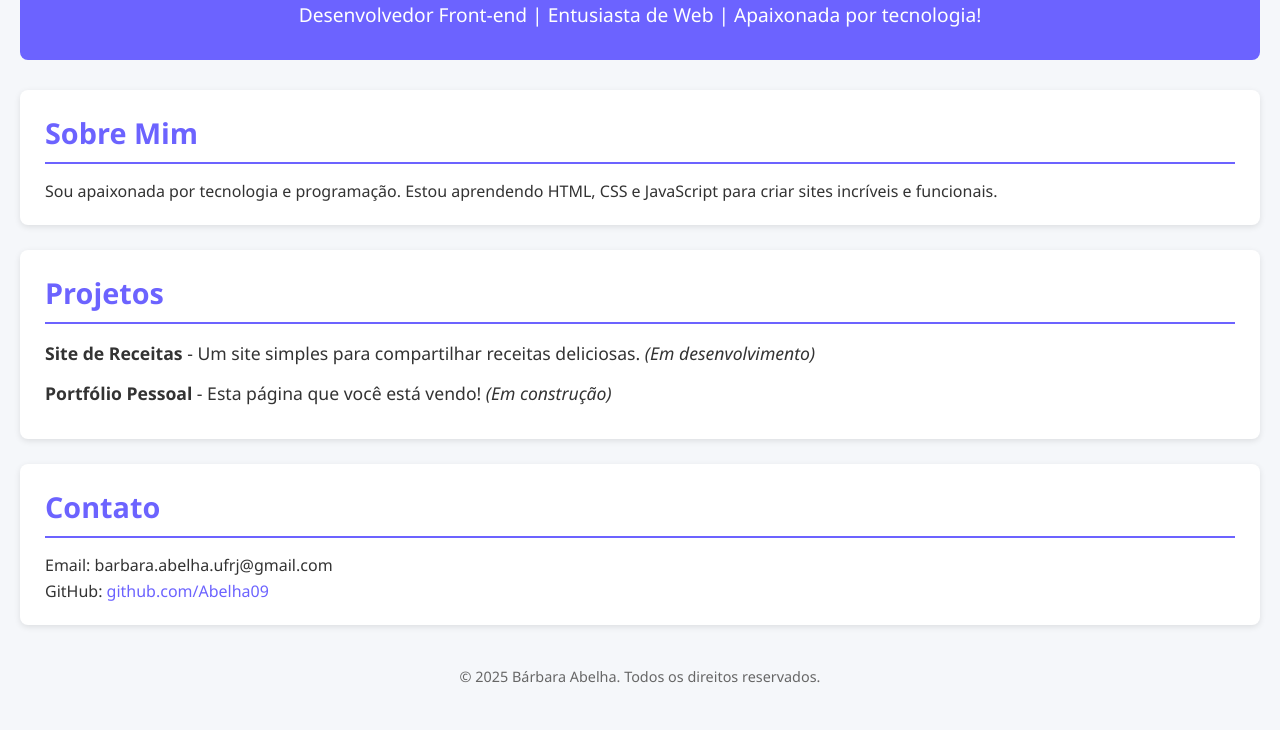
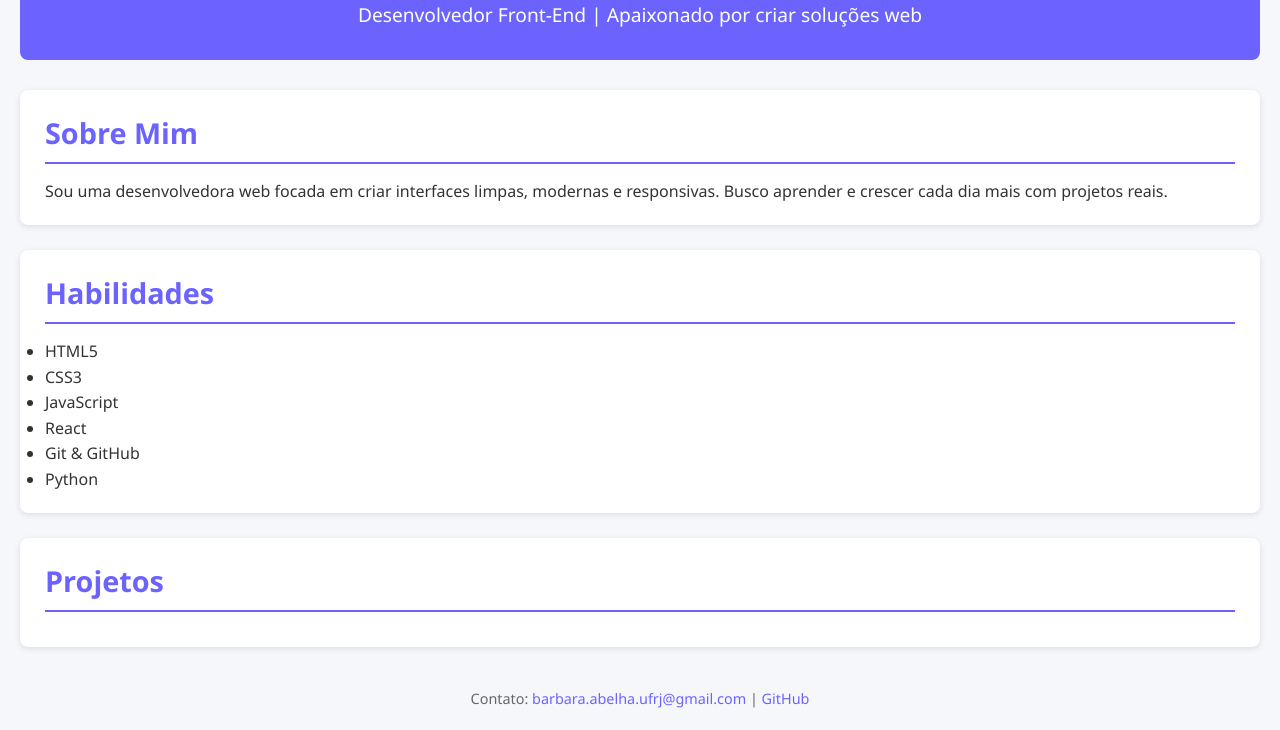
Before and after one commit to Abelha09/portfolio, a plain HTML site: page index.html in a window 1280 px wide. Shown: the part 132-862 px from the top of the page. Before the commit the page ends 840 px from the top, so only its background shows below. Drawn offline with Linux system fonts and the light colour scheme.

Commit message:
Update index.html

```diff
--- a/index.html
+++ b/index.html
@@ -5,39 +5,44 @@
   <meta name="viewport" content="width=device-width, initial-scale=1" />
   <title>Portfólio - Bárbara Abelha</title>
   <link rel="stylesheet" href="style.css" />
+  <link href="https://fonts.googleapis.com/css2?family=Roboto&display=swap" rel="stylesheet" />
 </head>
 <body>
+  <div class="container">
+
     <header>
-    <h1>Bárbara Abelha</h1>
-    <p>Desenvolvedor Front-end | Entusiasta de Web | Apaixonada por tecnologia!</p>
+      <h1>Olá, eu sou Bárbara!</h1>
+      <p class="subtitulo">Desenvolvedor Front-End | Apaixonado por criar soluções web</p>
     </header>
 
-  <section id="sobre">
+    <section id="sobre-mim">
       <h2>Sobre Mim</h2>
-    <p>Sou apaixonada por tecnologia e programação. Estou aprendendo HTML, CSS e JavaScript para criar sites incríveis e funcionais.</p>
+      <p>Sou uma desenvolvedora web focada em criar interfaces limpas, modernas e responsivas. Busco aprender e crescer cada dia mais com projetos reais.</p>
+    </section>
+
+    <section id="habilidades">
+      <h2>Habilidades</h2>
+      <ul class="lista-habilidades">
+        <li>HTML5</li>
+        <li>CSS3</li>
+        <li>JavaScript</li>
+        <li>React</li>
+        <li>Git & GitHub</li>
+        <li>Python</li>
+      </ul>
     </section>
 
     <section id="projetos">
       <h2>Projetos</h2>
-    <ul>
-      <li>
-        <strong>Site de Receitas</strong> - Um site simples para compartilhar receitas deliciosas. <em>(Em desenvolvimento)</em>
-      </li>
-      <li>
-        <strong>Portfólio Pessoal</strong> - Esta página que você está vendo! <em>(Em construção)</em>
-      </li>
-    </ul>
-  </section>
-
-  <section id="contato">
-    <h2>Contato</h2>
-    <p>Email: barbara.abelha.ufrj@gmail.com</p>
-    <p>GitHub: <a href="https://github.com/Abelha09" target="_blank">github.com/Abelha09</a></p>
-
+      <div class="cards-projetos">
+        <!-- Aqui vamos adicionar os cards dos projetos -->
+      </div>
     </section>
 
     <footer>
-    <p>© 2025 Bárbara Abelha. Todos os direitos reservados.</p>
+      <p>Contato: <a href="mailto:seuemail@exemplo.com">barbara.abelha.ufrj@gmail.com</a> | <a href="https://github.com/Abelha09" target="_blank">GitHub</a>
     </footer>
+
+  </div>
 </body>
 </html>
```
Lines whose indentation alone changed are shown as unchanged.
